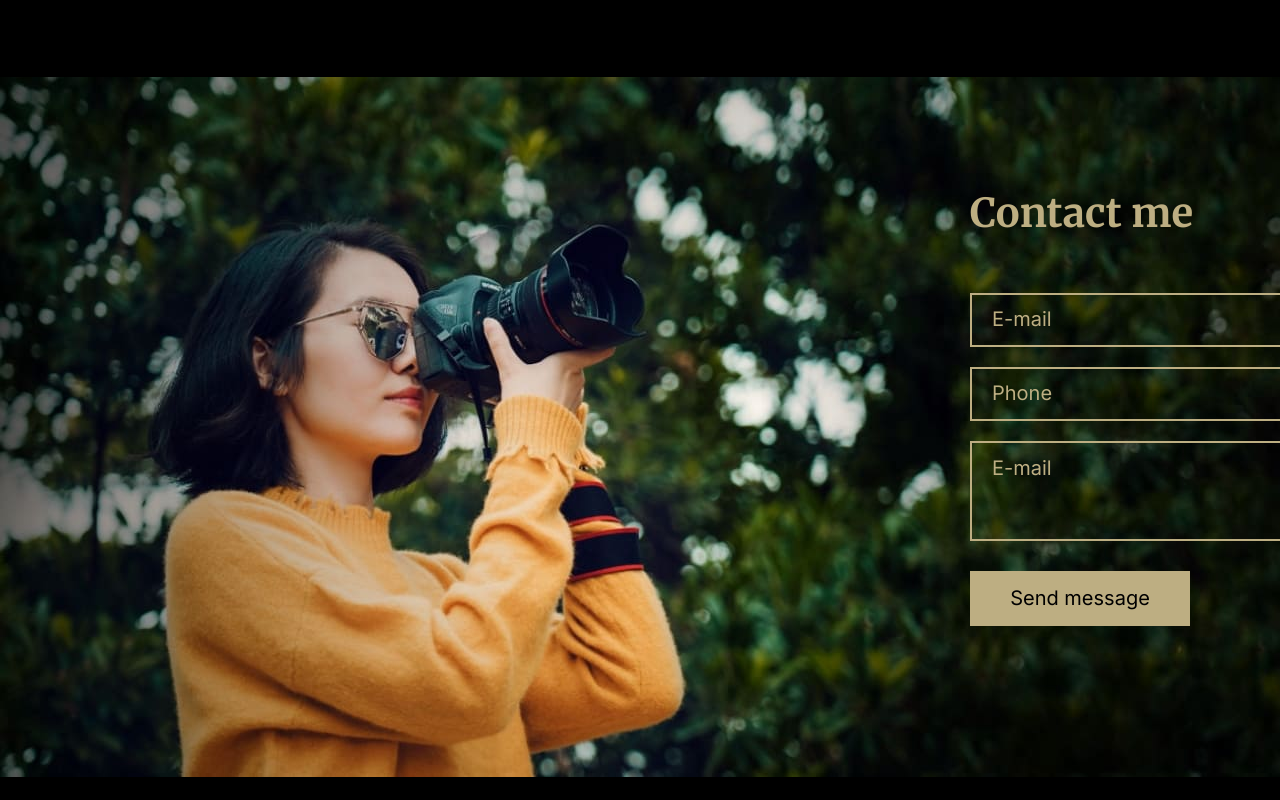
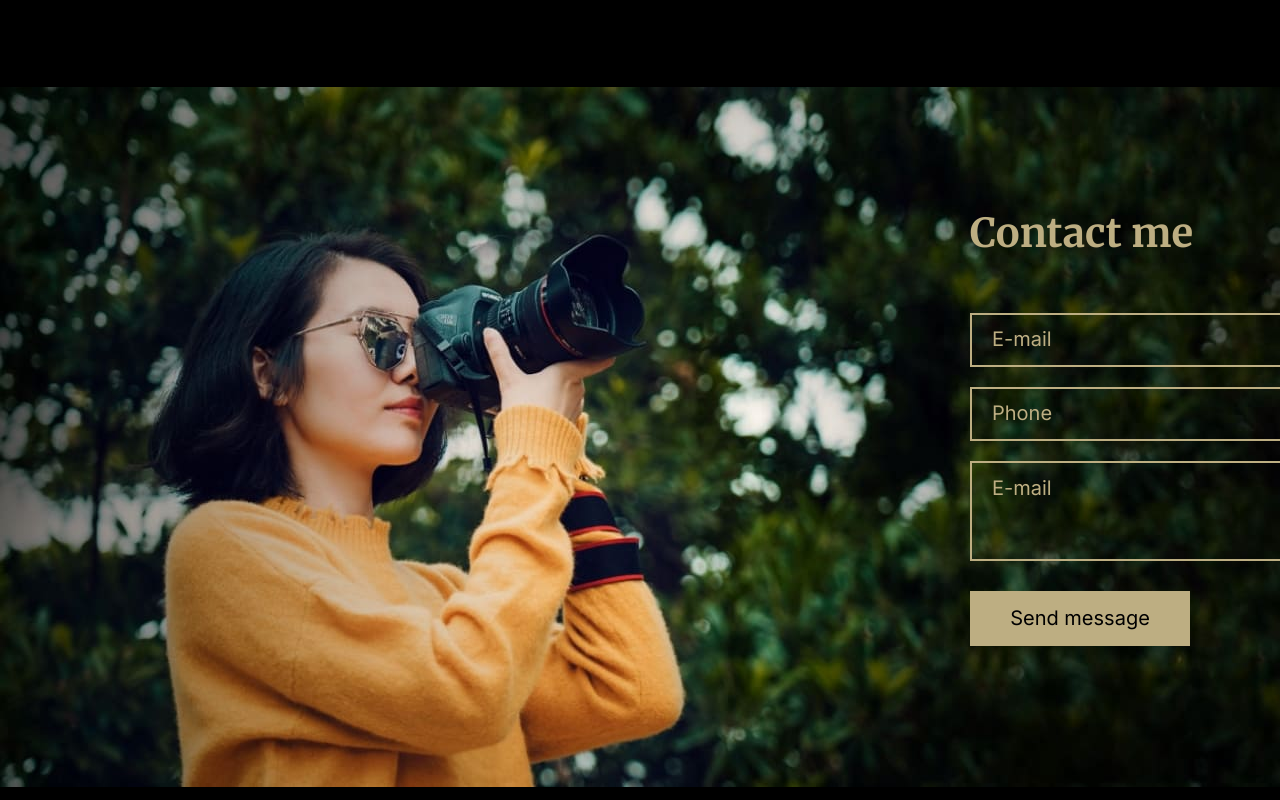
Before and after one commit to pf4pad/test, a plain HTML site: page index.html in a window 1280 px wide. Shown: the part 5060-5860 px from the top of the page. Drawn offline with Linux system fonts and the light colour scheme.

Commit message:
fix contacts

```diff
--- a/style.css
+++ b/style.css
@@ -297,13 +297,12 @@ margin-bottom: 20px;
   background-size: auto 700px;
   background-position: center center;
   background-repeat: no-repeat;
-  padding-bottom: 0;
 }
 .contacts-inner {
   display: flex;
   flex-direction: column;
   max-width: 450px;
-  padding: 40px 0 195px;
+  padding: 60px 0 195px;
   margin-left: auto;
 }
 .contacts-title{
@@ -324,7 +323,6 @@ margin-bottom: 20px;
   font-family: inherit;
   color: var(--gold);
   font-size: 20px;
-
 }
 textarea{
   height: 100px;
```
